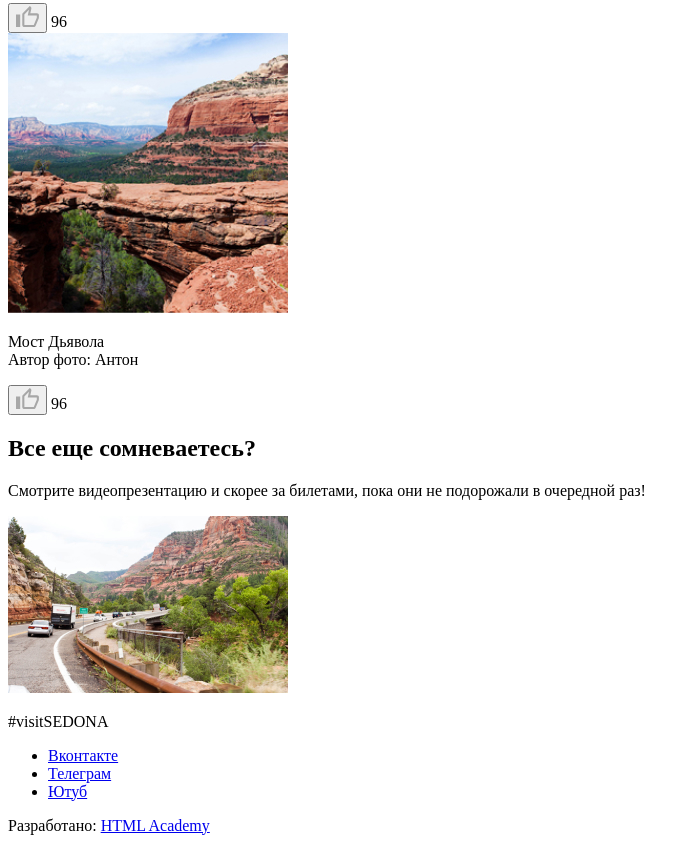
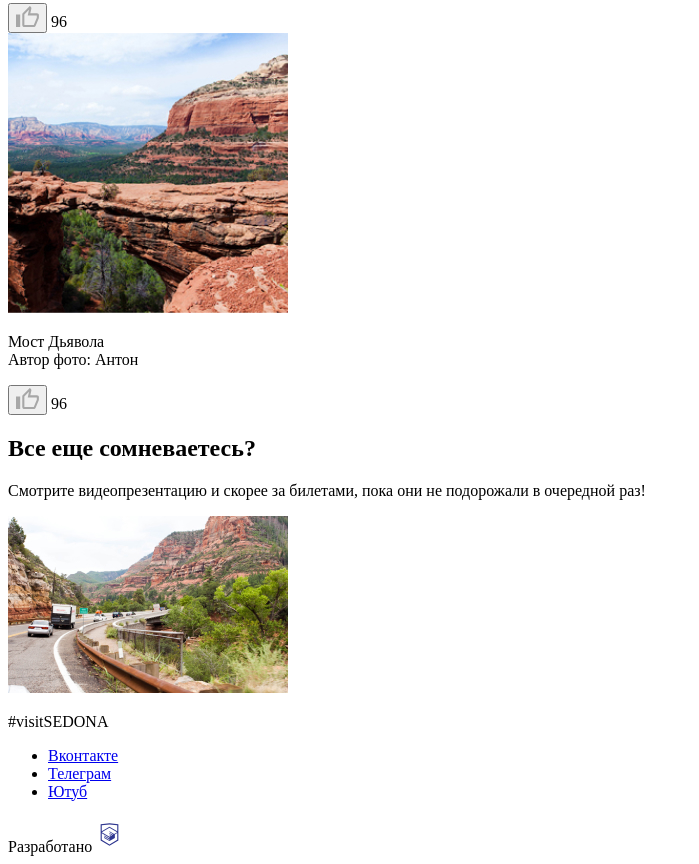
Before and after one commit to lizavetakovaleva/1577149-sedona-25, a website: page source/catalog.html in a window 1280 px wide. Shown: the part 1550-2414 px from the top of the page, without its empty margins (0-699 px from the left). Before the commit the page ends 2393 px from the top, so only its background shows below. Drawn offline with Linux system fonts and the light colour scheme.

Commit message:
Исправление иконки в футере

```diff
--- a/source/catalog.html
+++ b/source/catalog.html
@@ -148,8 +148,12 @@
         </ul>
       </div>
       <div class="main-footer__copyright copyright">
-        <span class="copyright__text">Разработано:</span>
-        <a class="copyright__link" href="https://htmlacademy.ru">HTML Academy</a>
+        <span class="copyright__text">Разработано</span>
+        <a class="copyright__link" href="https://htmlacademy.ru" aria-label="HTML Academy">
+          <svg width="27" height="35" xmlns="http://www.w3.org/2000/svg" viewBox="0 0 60 60">
+            <path fill="#2E368F" d="M30.2 5h-.2l-19.7 2.1v36.2l19.7 11.7 19.7-11.7v-36.2l-19.5-2.1zm17 36.8l-17.2 10.2-17.2-10.2v-14.8l17.1 10.2v1.8l-11.7-7v1.8l11.8 7.1v1.9l-11.8-7v1.8l11.8 7 11.9-7.1v-7.6l5.3-3.2v15.1zm-.1-17l-4.7 2.8-2.2 1.3-10.3-6.1v1.8l8.8 5.3h-.1l-.2.1-1.3.7-7.3-4.3v1.8l5.8 3.4-1.4.9-4.3-2.6v1.8l2.9 1.7-2.9 1.7-17-10.1 17-10.2 17.2 10zm.1-1.8l-17.3-10.2-17.1 10.2v-13.6l17.2-1.8 17.2 1.8v13.6z"/>
+          </svg>
+        </a>
       </div>
     </footer>
   </body>
```
Also changed, not shown: source/form.html (+6 -2 lines), source/index.html (+6 -2 lines), source/img/htmlacademy.svg.
